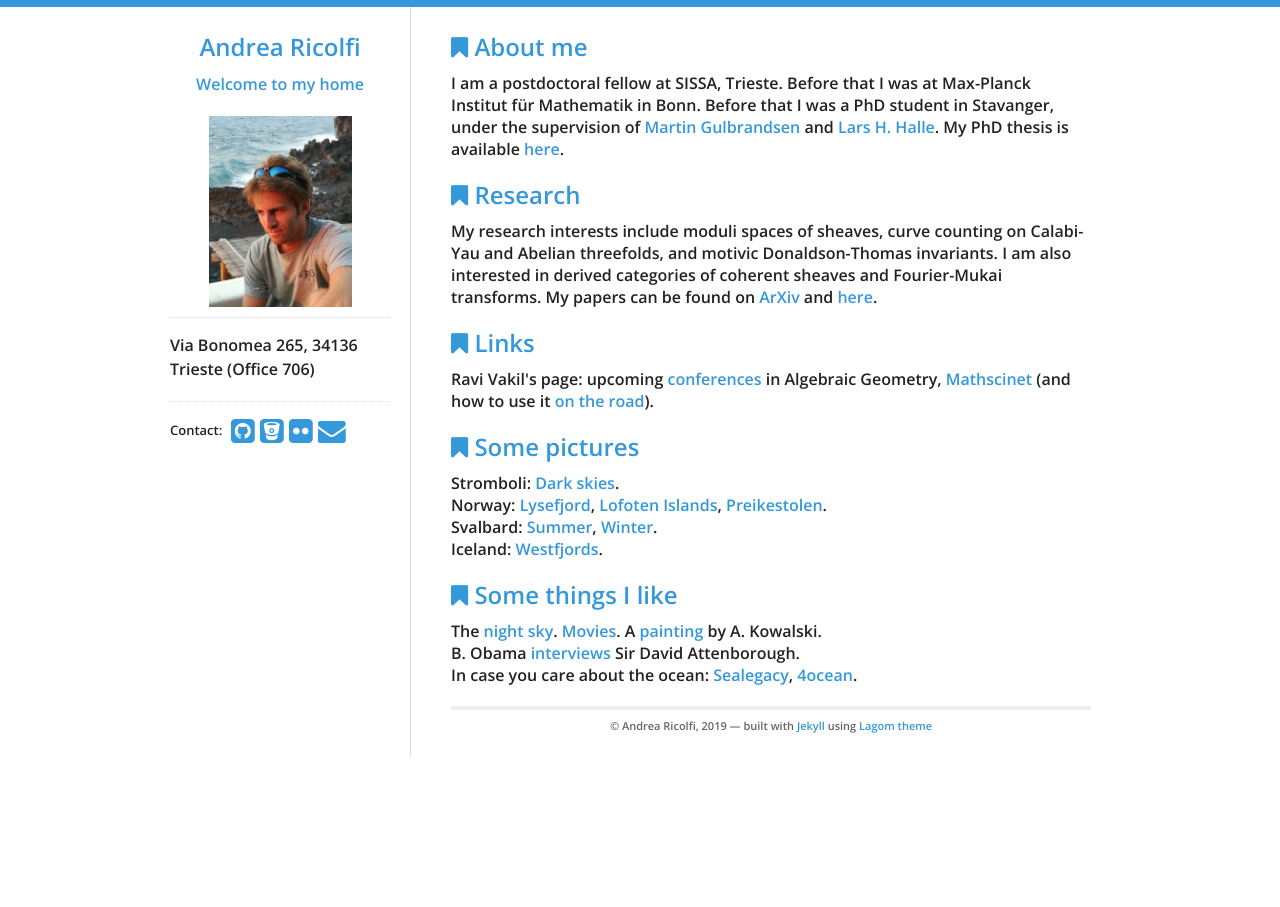
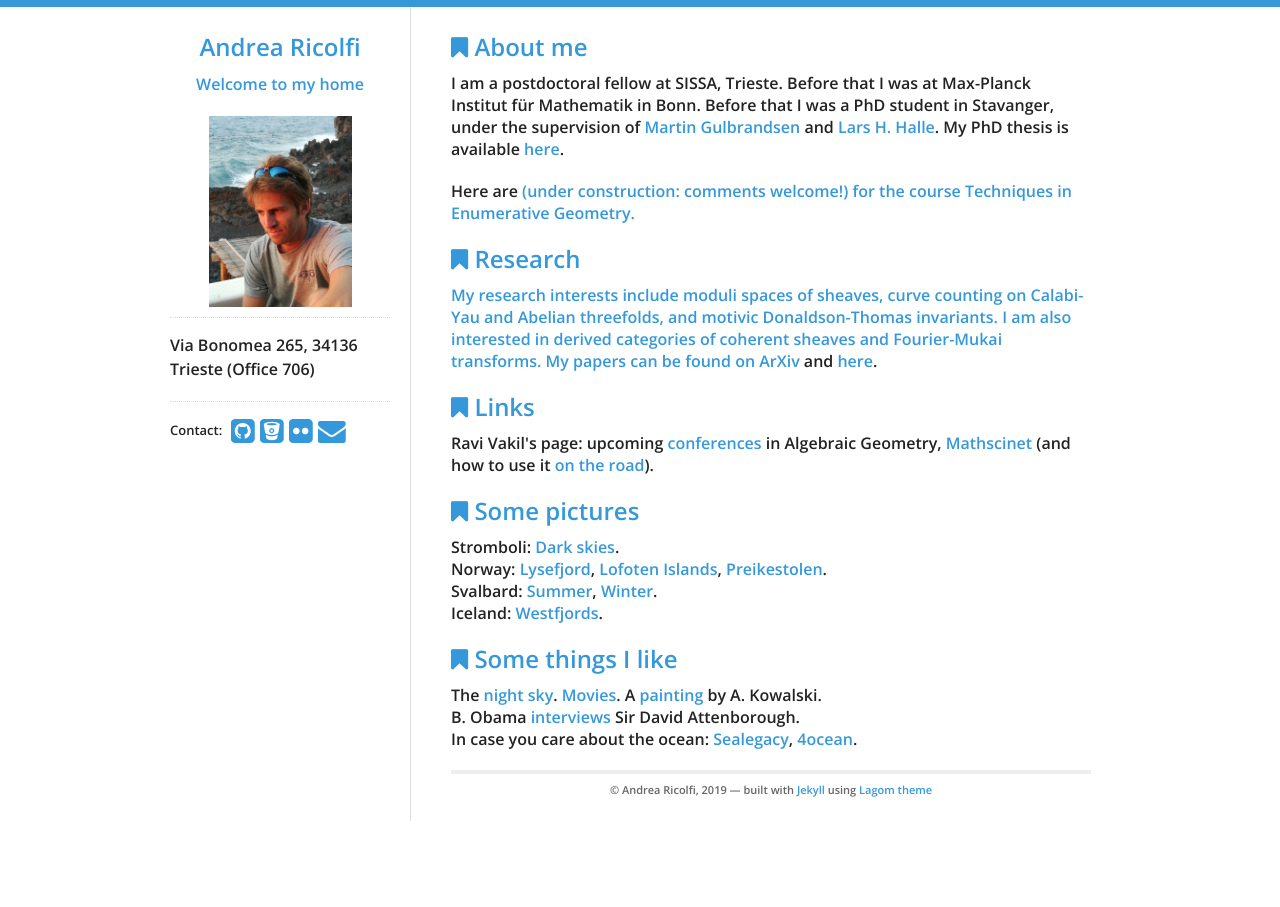
Before and after one commit to atricolfi/atricolfi.github.io, a Jekyll site: the page built from index.html, in a window 1280 px wide. Built offline with Jekyll 4.4.1, drawn with Linux system fonts in a browser that asks for light colours.

Commit message:
Update index.html
added lecture notes 1

```diff
--- a/index.html
+++ b/index.html
@@ -11,6 +11,7 @@
 <a href="http://www.math.ku.dk/english/about/news/halle/"> Lars H. Halle</a>. My PhD thesis is available <a href="phd-thesis.pdf">here</a>.
 </p>
 
+ <p> Here are <a href="Intro_Enumerative_Geometry.pdf"lecture notes</a> (under construction: comments welcome!) for the course Techniques in Enumerative Geometry.</p>
 
 <div id="home">
   <h2><i class="fa fa-bookmark"></i> Research</h2>
```
